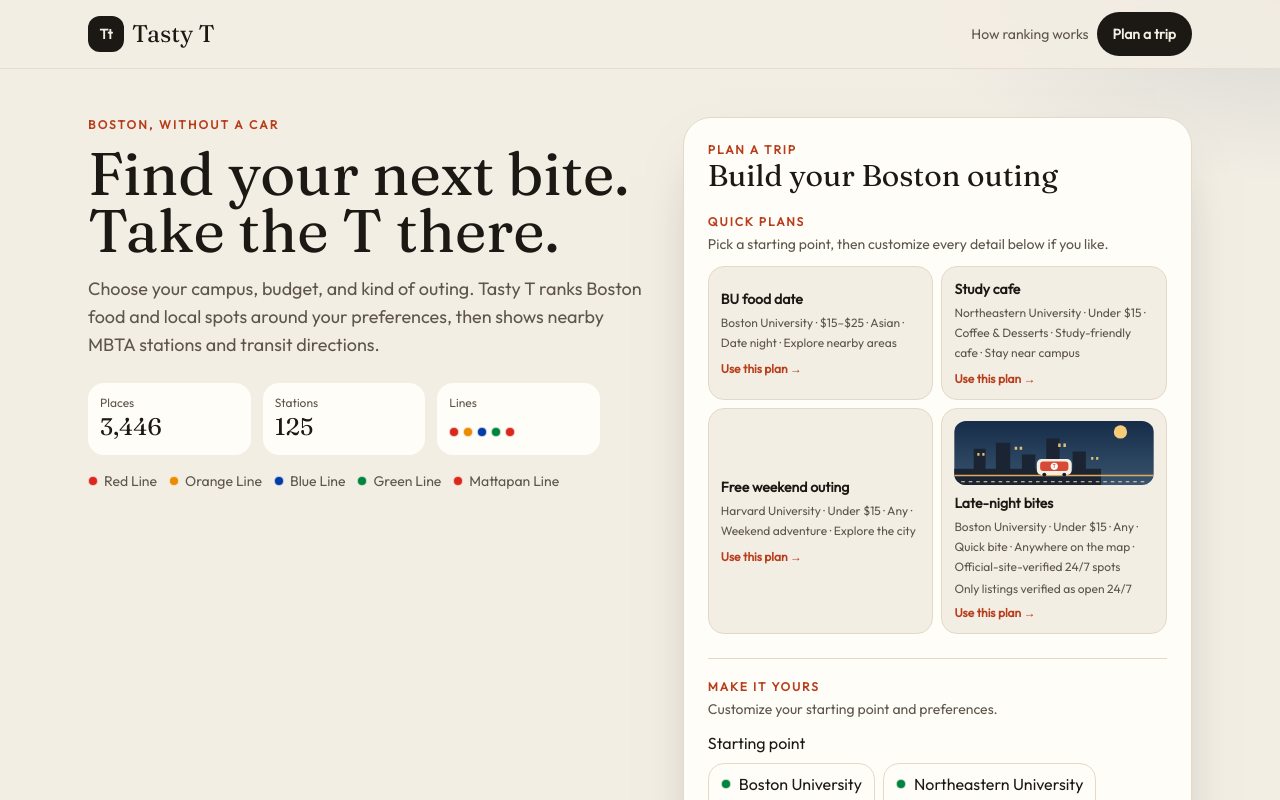
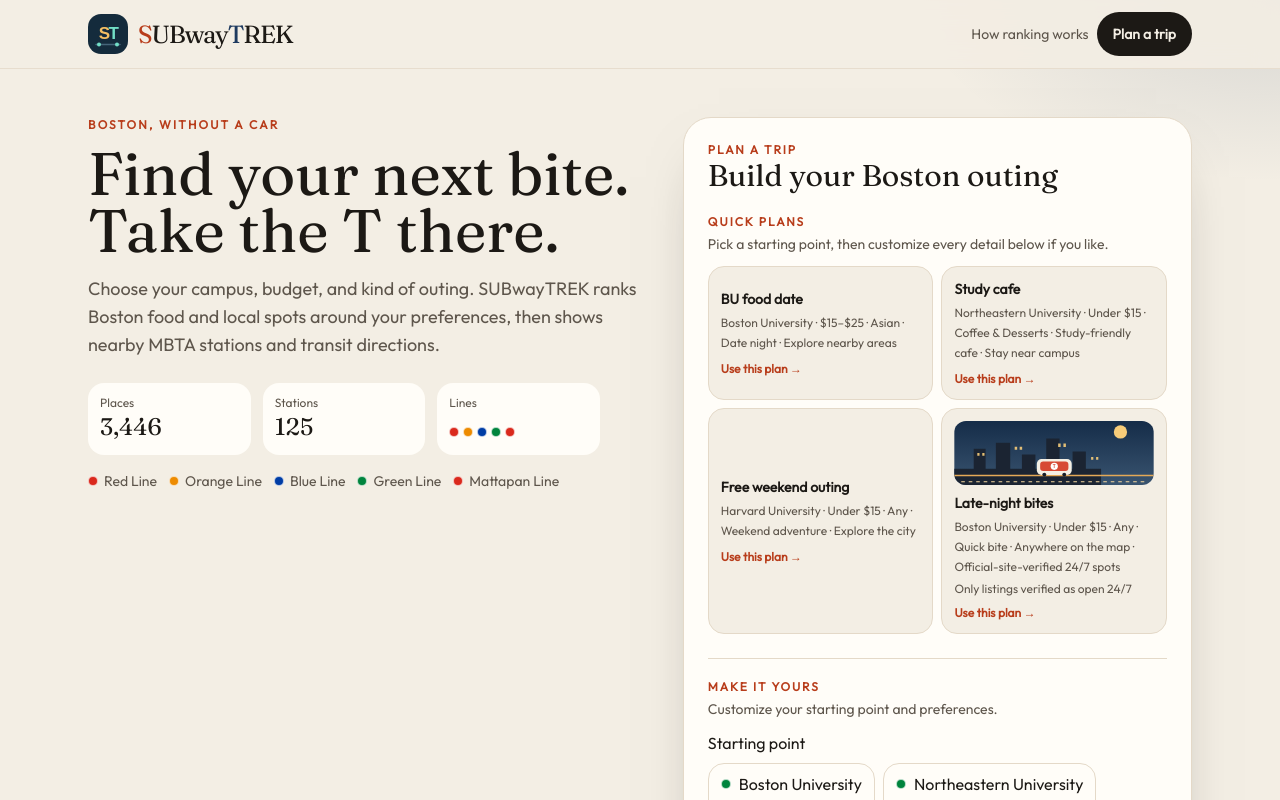
Before and after one commit to YihuiTang16/tasty-t, a React (Vite) app: page / in a window 1280 px wide. Shown: the top 800 px of the page. Built offline with nearby package versions, Linux system fonts and the light colour scheme.

Commit message:
Apply SUBwayTREK wordmark to app header

```diff
--- a/src/App.tsx
+++ b/src/App.tsx
@@ -1,4 +1,5 @@
 import { useMemo, useState } from "react";
+import { Brand } from "./components/Brand.tsx";
 import { DiscoveryForm } from "./components/DiscoveryForm.tsx";
 import { Footer } from "./components/Footer.tsx";
 import { LineDots } from "./components/LineDots.tsx";
@@ -127,8 +128,7 @@ export default function App() {
       <header className="sticky top-0 z-40 border-b border-line/80 bg-paper/90 backdrop-blur-md">
         <div className="mx-auto flex max-w-6xl items-center justify-between gap-3 px-4 py-3 sm:px-6">
           <a href="#top" className="flex items-center gap-2 text-ink">
-            <span className="grid h-9 w-9 place-items-center rounded-xl bg-ink text-sm font-semibold text-paper">Tt</span>
-            <span className="font-display text-2xl leading-none">Tasty T</span>
+            <Brand />
           </a>
           <div className="flex items-center gap-2">
             <a href="#how" className="hidden text-sm font-medium text-muted sm:inline">
@@ -152,7 +152,7 @@ export default function App() {
               Find your next bite. Take the T there.
             </h1>
             <p className="mt-4 max-w-xl text-lg leading-7 text-muted">
-              Choose your campus, budget, and kind of outing. Tasty T ranks Boston food and local spots around your preferences, then shows nearby MBTA stations and transit directions.
+              Choose your campus, budget, and kind of outing. SUBwayTREK ranks Boston food and local spots around your preferences, then shows nearby MBTA stations and transit directions.
             </p>
             <dl className="mt-6 grid grid-cols-3 gap-3 max-w-lg">
               <div className="rounded-2xl bg-card px-3 py-3">
```
